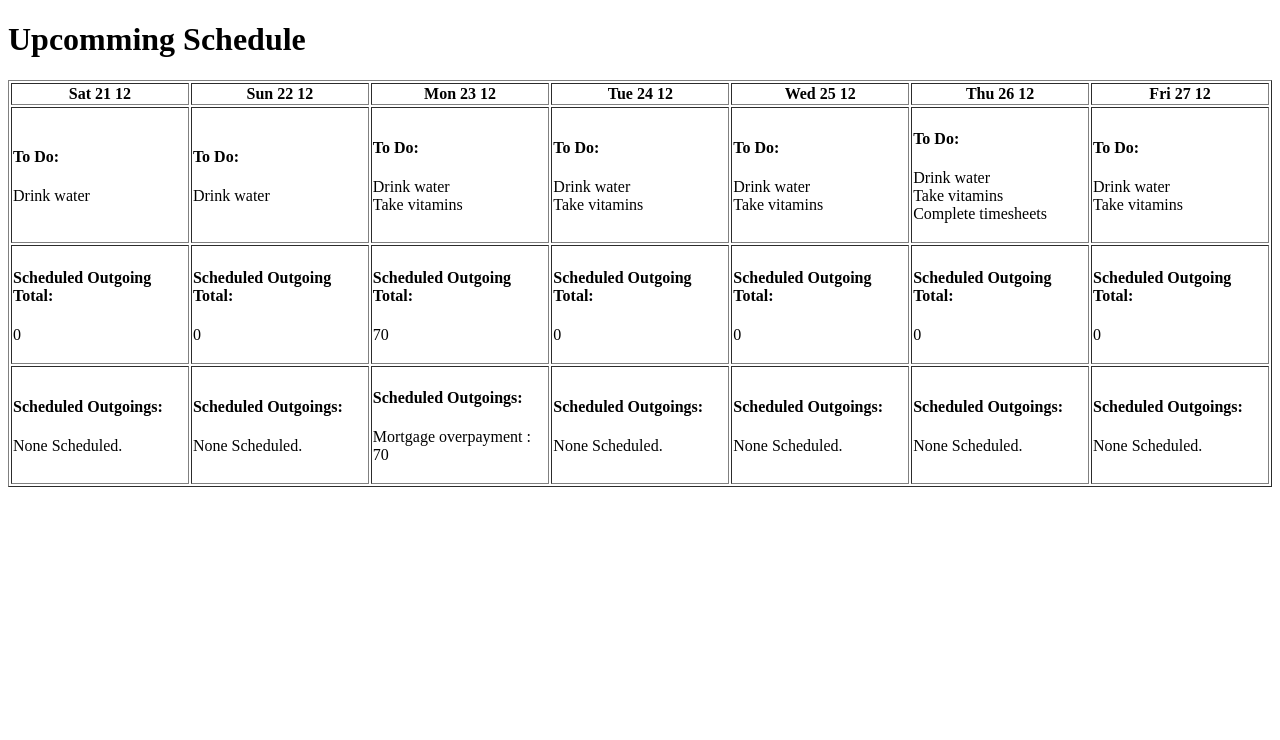
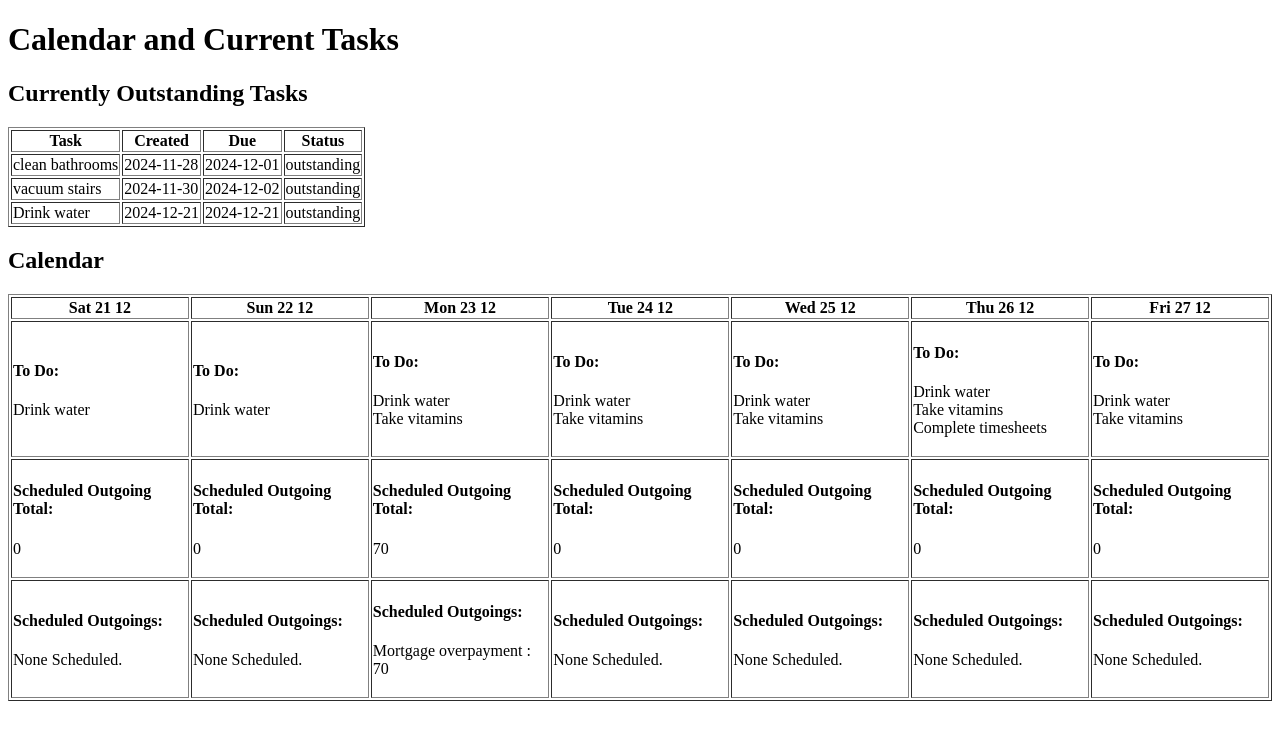
Before and after one commit to bentleysj/redesigned-parakeet, a Flask app: page / in a window 1280 px wide. Shown: the top 740 px of the page. Run offline with Flask 3, Linux system fonts and the light colour scheme.

Commit message:
home page and current tasks

```diff
--- a/app.py
+++ b/app.py
@@ -5,26 +5,37 @@ from datetime import date, timedelta
 
 app = Flask(__name__)
 
+
+# TEST BLOCK
 calendar_days_to_build = 7
 start_date = date.today() #test_cases.TEST_date
 events = test_cases.TEST_events
 current_tasks = test_cases.TEST_outstanding_actions
 
+
 personal_calendar = personal_calendars.calendars(events, current_tasks, start_date)
-calendars  = personal_calendar.create_calendars(calendar_days_to_build=calendar_days_to_build)
-
+personal_calendar.create_calendars(calendar_days_to_build=calendar_days_to_build)
+personal_calendar.update_current_tasks(start_date)
+personal_calendar.create_output_daily_task()
 to_dos, outgoings, total_outgoings = personal_calendar.create_output_calendar()
 
-current_todos = personal_calendar.update_current_tasks(start_date)
 
+current_todos = personal_calendar.current_to_do_list
 
 @app.route('/')
+
+def user_home():
+
+    return render_template('user-home.html', to_dos=to_dos , total_outgoings=total_outgoings,  outgoing=outgoings, current_todos=current_todos)
+
+@app.route('/calendar')
 
 def show_calendar():
 
     return render_template('calendar_template.html', to_dos=to_dos , total_outgoings=total_outgoings,  outgoing=outgoings)
 
 @app.route('/today')
+
 def current_tasks():
 
-    return current_todos
+    return render_template('current_tasks.html', current_todos=current_todos)
--- a/personal_calendars.py
+++ b/personal_calendars.py
@@ -17,7 +17,6 @@ class calendars:
         self.scheduled_events = events
 
     def get_action_date(self, scheduled_date):
-        dow = scheduled_date.isoweekday()
 
         if scheduled_date.isoweekday() in (6,7):
                 offset = ((7 - scheduled_date.isoweekday()) + 1)
@@ -143,8 +142,6 @@ class calendars:
 
         return (self.total_outgoings_calendar, self.to_do_calendar, self.outgoings_calendar)
 
-    # TODO: daily plan
-
     def create_output_calendar(self):
 
         total_outgoings = self.total_outgoings_calendar
@@ -200,6 +197,9 @@ class calendars:
             ouput_task_list = ["None Scheduled."]
 
         for task in self.current_to_do_list:
+
+            self.current_to_do_list[task]["name"] = self.scheduled_events[task]["name"]
+
             task_name = self.get_event_name(task)
             ouput_task_list.append(task_name)
 
--- a/templates/calendar_template.html
+++ b/templates/calendar_template.html
@@ -5,7 +5,7 @@
     <title>My first to do app</title>
 </head>
 <body>
-    <h1>Upcomming Schedule</h1>
+
     <table border="1">
         <thead>
 
--- a/templates/current_tasks.html
+++ b/templates/current_tasks.html
@@ -2,7 +2,7 @@
 <html lang="en">
 
 <body>
-    <h1>Currently Outstanding Tasks>/h1>
+
     <table border="1">
         <thead>
             <tr>
--- /dev/null
+++ b/templates/user-home.html
@@ -0,0 +1,18 @@
+<!DOCTYPE html>
+<html lang="en">
+
+<body>
+    <h1>Calendar and Current Tasks</h1>
+
+    <div>
+        <h2>Currently Outstanding Tasks</h2>
+        {% include 'current_tasks.html' %}
+    </div>
+
+    <div>
+        <h2>Calendar</h2>
+        {% include 'calendar_template.html' %}
+    </div>
+
+</body>
+</html>
--- a/test.py
+++ b/test.py
@@ -27,7 +27,7 @@ assert total_outgoings[test_key_2] == 1277 + 150.91
 assert outgoings[test_key_2] == ['Mortgage : 1000', 'Mortgage overpayment : 70', 'Council Tax : 207', 'Electricity and Gas : 150.91']
 assert to_dos[test_key_2] == ['Drink water', 'Take vitamins']
 
-current_tasks = personal_calendar.update_current_tasks(test_cases.TEST_outstanding_actions, tasks_for_date = date(2024,12,2))
+current_tasks = personal_calendar.update_current_tasks(tasks_for_date = date(2024,12,2))
 
 current_task_list = sorted(list(current_tasks.keys()))
 assert current_task_list == sorted(['TODO_R_7','TODO_R_8','TODO_S_10','TODO_S_11'])
```
